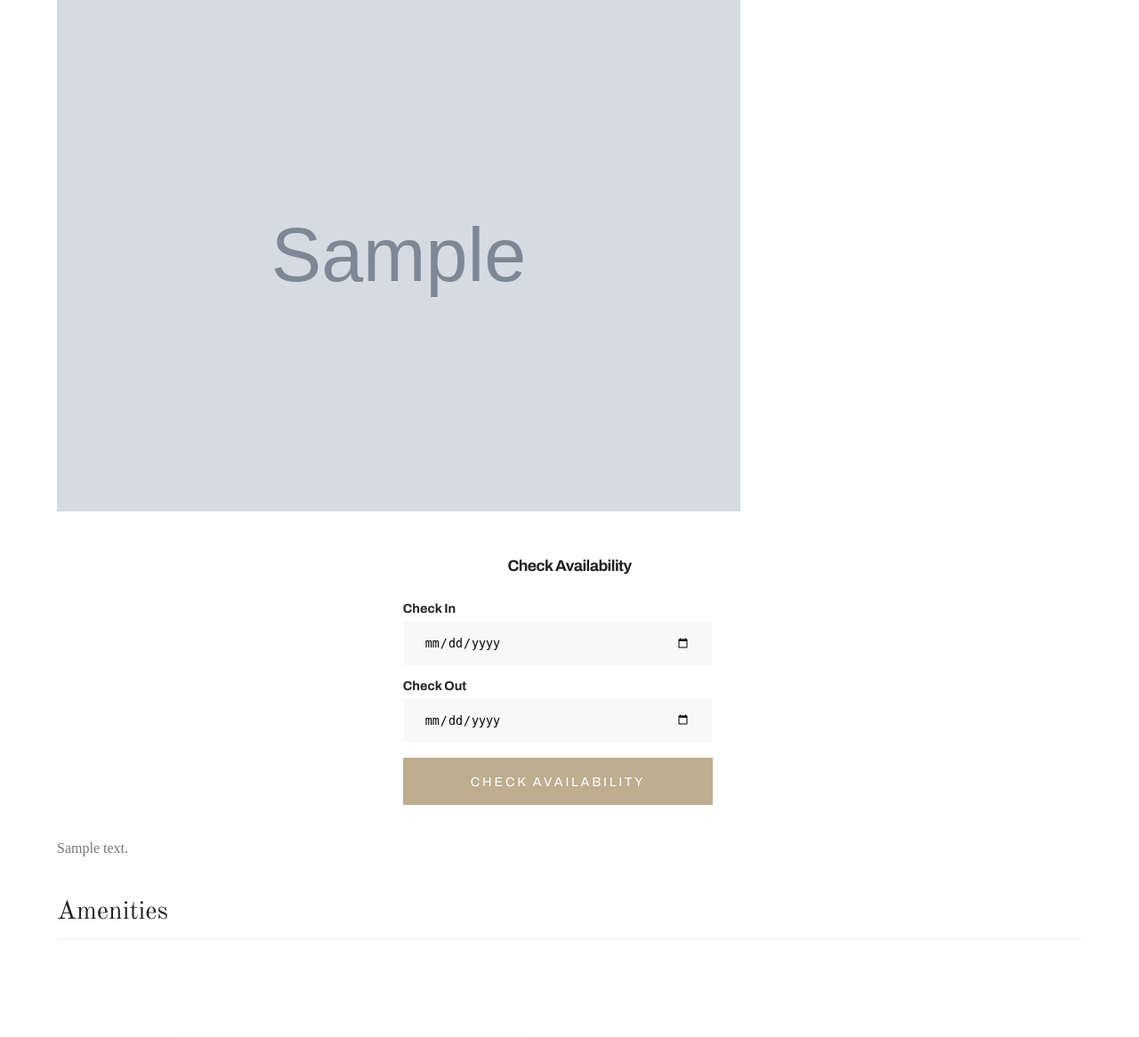
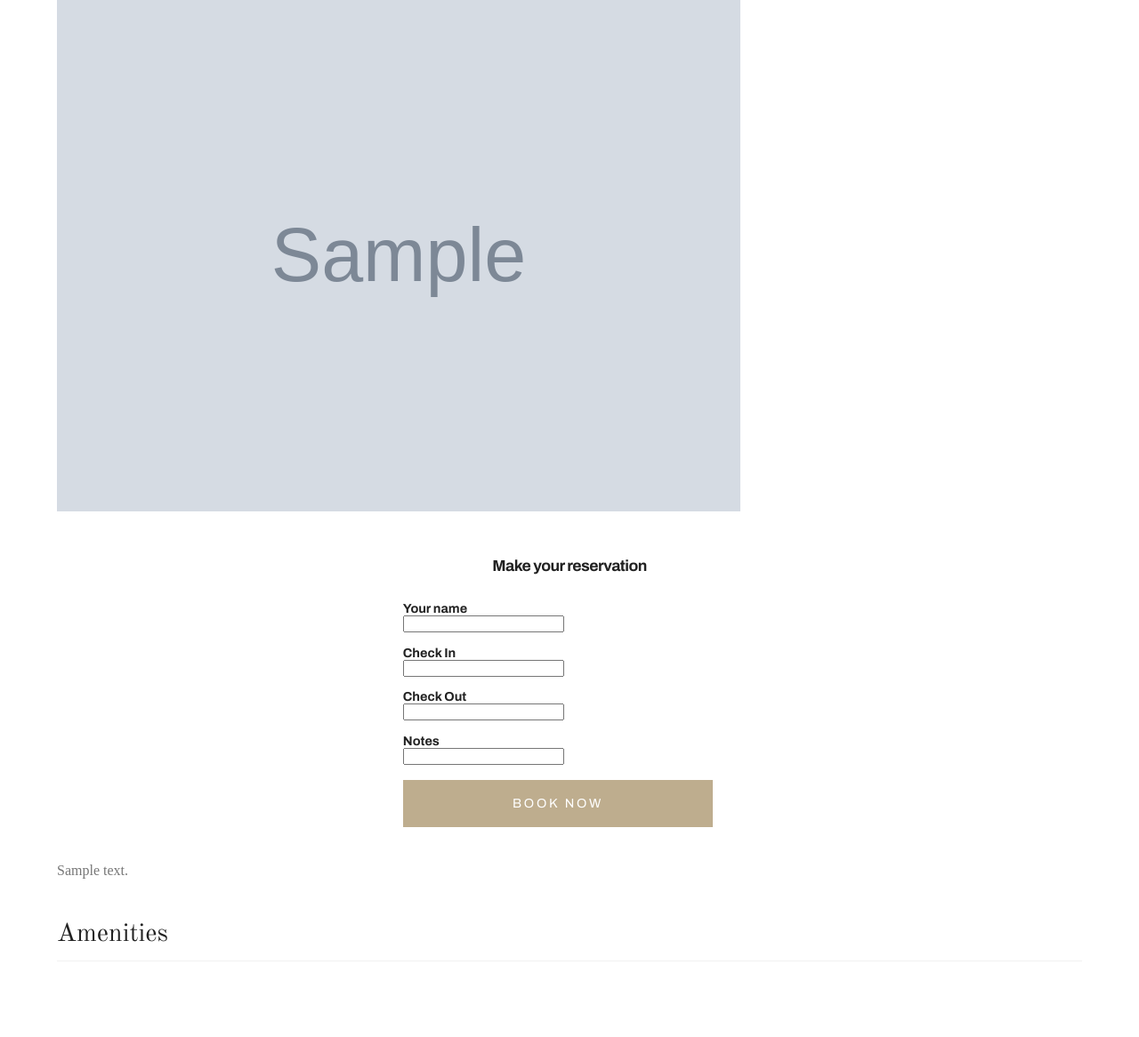
Before and after one commit to omarPerez1987/django_dashboard, a Django app: template src/dashboard/templates/rooms-details.html in a window 1280 px wide; the page is wider, and only the part inside the window is pictured. Shown: the part 579-1745 px from the top of that part at 89% size. Run offline with Django 5.2, Linux system fonts and the light colour scheme; the template is opened without the code that fills it: most values are stand-ins (such as "Sample title", 1, 10 or a date in 2020); grey boxes marked "Sample" are stand-in pictures; form fields are guessed from the names that the template uses; data that the repository does not hold is empty.

Commit message:
add: formulario de rooms_details

```diff
--- a/src/dashboard/static/styles/styles.css
+++ b/src/dashboard/static/styles/styles.css
@@ -2263,6 +2263,15 @@ ul {
   background: #f8f8f8;
   border: none;
 }
+.info-check__container__check__form__textarea {
+  width: 80%;
+  margin-top: 0.5em;
+  padding: 0em 1.8em;
+  height: 10.7em;
+  background: #f8f8f8;
+  font-family: "Archivo", sans-serif;
+  border: none;
+}
 .info-check__container__check__form__button {
   margin-top: 1.2em;
   width: 100%;
--- a/src/dashboard/templates/rooms-details.html
+++ b/src/dashboard/templates/rooms-details.html
@@ -108,30 +108,44 @@
             <img src="{{ data.photo }}" alt="" />
           </div>
         </div>
-        <div class="info-check__container__check">
+
+        <article class="info-check__container__check">
           <h4 class="info-check__container__check__title">
-            Check Availability
+            Make your reservation
           </h4>
-          <form class="info-check__container__check__form" action="">
-            <label class="info-check__container__check__form__label" for=""
-              >Check In</label
+
+          <form class="info-check__container__check__form" method="POST">
+
+            {% csrf_token %}
+            <label class="info-check__container__check__form__label" for="">
+              Your name
+            </label>
+            {{ form.name }}
+
+            <label class="info-check__container__check__form__label" for="">
+              Check In
+            </label>
+            {{ form.checkin}}
+
+            <label class="info-check__container__check__form__label" for="">
+              Check Out
+            </label>
+            {{ form.checkout}}
+
+            <label class="info-check__container__check__form__label" for="">
+              Notes
+            </label>
+            {{ form.notes}}
+
+            <button
+              class="info-check__container__check__form__button"
+              type="submit"
             >
-            <input
-              class="info-check__container__check__form__input"
-              type="date"
-            />
-            <label class="info-check__container__check__form__label" for=""
-              >Check Out</label
-            >
-            <input
-              class="info-check__container__check__form__input"
-              type="date"
-            />
-            <button class="info-check__container__check__form__button">
-              Check Availability
+              book now
             </button>
           </form>
-        </div>
+        </article>
+
         <p class="info-check__container__paragraph">{{ data.description }}</p>
       </article>
     </section>
@@ -141,42 +155,96 @@
     <section class="amenities">
       <h3 class="amenities__title">Amenities</h3>
       <ul class="amenities__list">
-        {% for amenity in amenities %}
-          {% if amenity in data.facilities %}
+        {% for amenity in amenities %} {% if amenity in data.facilities %}
         <li class="amenities__list__items">
           {% if amenity == 'Air conditioner' %}
-            <img class="amenities__list__items__icon" src="{% static 'public/icons/room-details/air.svg' %}" alt="" />
+          <img
+            class="amenities__list__items__icon"
+            src="{% static 'public/icons/room-details/air.svg' %}"
+            alt=""
+          />
           {% elif amenity == 'High speed WiFi' %}
-            <img class="amenities__list__items__icon" src="{% static 'public/icons/room-details/wifi.svg' %}" alt="" />
+          <img
+            class="amenities__list__items__icon"
+            src="{% static 'public/icons/room-details/wifi.svg' %}"
+            alt=""
+          />
           {% elif amenity == 'Breakfast' %}
-            <img class="amenities__list__items__icon" src="{% static 'public/icons/room-details/breakfast.svg' %}" alt="" />
+          <img
+            class="amenities__list__items__icon"
+            src="{% static 'public/icons/room-details/breakfast.svg' %}"
+            alt=""
+          />
           {% elif amenity == 'Kitchen' %}
-            <img class="amenities__list__items__icon" src="{% static 'public/icons/room-details/kitchen.svg' %}" alt="" />
+          <img
+            class="amenities__list__items__icon"
+            src="{% static 'public/icons/room-details/kitchen.svg' %}"
+            alt=""
+          />
           {% elif amenity == 'Cleaning' %}
-            <img class="amenities__list__items__icon" src="{% static 'public/icons/room-details/cleaning.svg' %}" alt="" />
+          <img
+            class="amenities__list__items__icon"
+            src="{% static 'public/icons/room-details/cleaning.svg' %}"
+            alt=""
+          />
           {% elif amenity == 'Shower' %}
-            <img class="amenities__list__items__icon" src="{% static 'public/icons/room-details/shower.svg' %}" alt="" />
+          <img
+            class="amenities__list__items__icon"
+            src="{% static 'public/icons/room-details/shower.svg' %}"
+            alt=""
+          />
           {% elif amenity == 'Grocery' %}
-            <img class="amenities__list__items__icon" src="{% static 'public/icons/room-details/cleaning.svg' %}" alt="" />
+          <img
+            class="amenities__list__items__icon"
+            src="{% static 'public/icons/room-details/cleaning.svg' %}"
+            alt=""
+          />
           {% elif amenity == 'Single bed' %}
-            <img class="amenities__list__items__icon" src="{% static 'public/icons/room-details/bed.svg' %}" alt="" />
+          <img
+            class="amenities__list__items__icon"
+            src="{% static 'public/icons/room-details/bed.svg' %}"
+            alt=""
+          />
           {% elif amenity == 'Shop near' %}
-            <img class="amenities__list__items__icon" src="{% static 'public/icons/room-details/grocery.svg' %}" alt="" />
+          <img
+            class="amenities__list__items__icon"
+            src="{% static 'public/icons/room-details/grocery.svg' %}"
+            alt=""
+          />
           {% elif amenity == 'Towels' %}
-            <img class="amenities__list__items__icon" src="{% static 'public/icons/room-details/towels.svg' %}" alt="" />
+          <img
+            class="amenities__list__items__icon"
+            src="{% static 'public/icons/room-details/towels.svg' %}"
+            alt=""
+          />
           {% elif amenity == '24/7 Online Support' %}
-            <img class="amenities__list__items__icon" src="{% static 'public/icons/room-details/shop.svg' %}" alt="" />
+          <img
+            class="amenities__list__items__icon"
+            src="{% static 'public/icons/room-details/shop.svg' %}"
+            alt=""
+          />
           {% elif amenity == 'Strong Locker' %}
-            <img class="amenities__list__items__icon" src="{% static 'public/icons/room-details/strong locker.svg' %}" alt="" />
+          <img
+            class="amenities__list__items__icon"
+            src="{% static 'public/icons/room-details/strong locker.svg' %}"
+            alt=""
+          />
           {% elif amenity == 'Smart Security' %}
-            <img class="amenities__list__items__icon" src="{% static 'public/icons/room-details/security.svg' %}" alt="" />
+          <img
+            class="amenities__list__items__icon"
+            src="{% static 'public/icons/room-details/security.svg' %}"
+            alt=""
+          />
           {% elif amenity == 'Expert Team' %}
-            <img class="amenities__list__items__icon" src="{% static 'public/icons/room-details/team.svg' %}" alt="" />
+          <img
+            class="amenities__list__items__icon"
+            src="{% static 'public/icons/room-details/team.svg' %}"
+            alt=""
+          />
           {% endif %}
           <span class="amenities__list__items__text">{{ amenity }}</span>
         </li>
-          {% endif %}
-        {% endfor %}
+        {% endif %} {% endfor %}
       </ul>
     </section>
 
@@ -205,16 +273,13 @@
     {% if data %}
     <section class="cancelation">
       <h3 class="cancelation__title">Cancellation</h3>
-      <p class="cancelation__text">
-        {{data.cancel}}
-      </p>
+      <p class="cancelation__text">{{data.cancel}}</p>
     </section>
     {% endif %}
 
     <section class="swiper related-rooms" id="swiperRelatedRooms">
       <div class="swiper-wrapper">
-        {% for room in rooms %}
-        {% if room.status == "available" %}
+        {% for room in rooms %} {% if room.status == "available" %}
         <article class="swiper-slide related-rooms__box">
           <img
             class="related-rooms__box__image"
@@ -259,7 +324,9 @@
                 class="related-rooms__box__text__icons__image"
               />
             </div>
-            <h2 class="related-rooms__box__text__title">Minimal {{ room.room }}</h2>
+            <h2 class="related-rooms__box__text__title">
+              Minimal {{ room.room }}
+            </h2>
             <p class="related-rooms__box__text__paragraph">
               {{ room.description }}
             </p>
@@ -273,8 +340,7 @@
             </a>
           </div>
         </article>
-        {% endif %}
-    {% endfor %}
+        {% endif %} {% endfor %}
       </div>
       <div class="related-rooms__scroll">
         <button
@@ -285,7 +351,6 @@
         ></button>
       </div>
     </section>
-
 
     <footer class="footer">
       <div class="footer__box">
--- a/src/mysite/urls.py
+++ b/src/mysite/urls.py
@@ -16,7 +16,7 @@ Including another URLconf
 """
 from django.contrib import admin
 from django.urls import path
-from dashboard.views.Bookings import create_booking
+from dashboard.views.Bookings import post_form_and_get_details
 from dashboard.views.Contacts import *
 from dashboard.views.Rooms import *
 from dashboard.views.render_html import *
@@ -30,10 +30,8 @@ urlpatterns = [
 
     path('rooms/', rooms_get_all, name='rooms'),
     path('rooms_list', rooms_available, name='rooms_list'),
-    path('rooms_details/<int:id>/', room_details, name='room_details'),
+    path('rooms_details/<int:id>/', post_form_and_get_details, name='room_details'),
     path('offers/', rooms_offers, name='offers'),
-
     path('contacts/', contact_create, name='contacts'),
 
-
 ]
```
Also changed, not shown: src/dashboard/forms.py (+12 -1 lines), src/dashboard/static/src/room-details/info-check/_info-check.scss (+9 -0 lines), src/dashboard/static/src/room-details/room-details.css (+9 -0 lines), src/dashboard/views/Bookings.py (+44 -9 lines), src/dashboard/views/Rooms.py (+0 -15 lines), 2 other files. Lines whose indentation alone changed are shown as unchanged.
